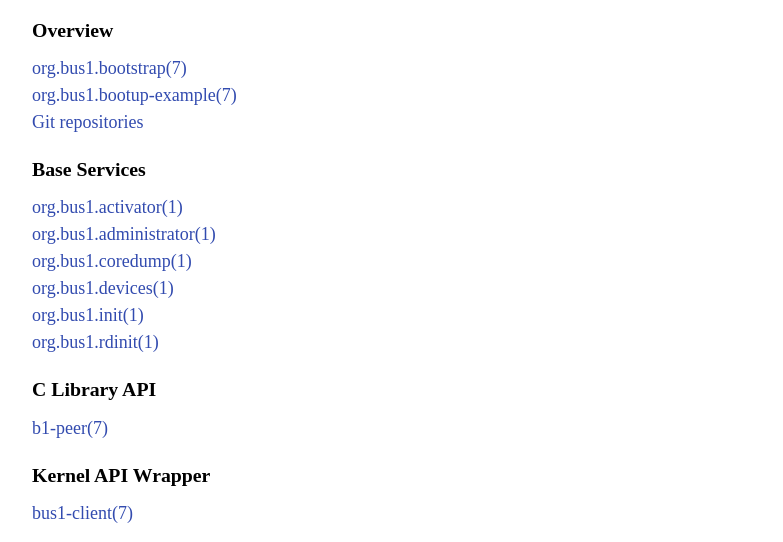
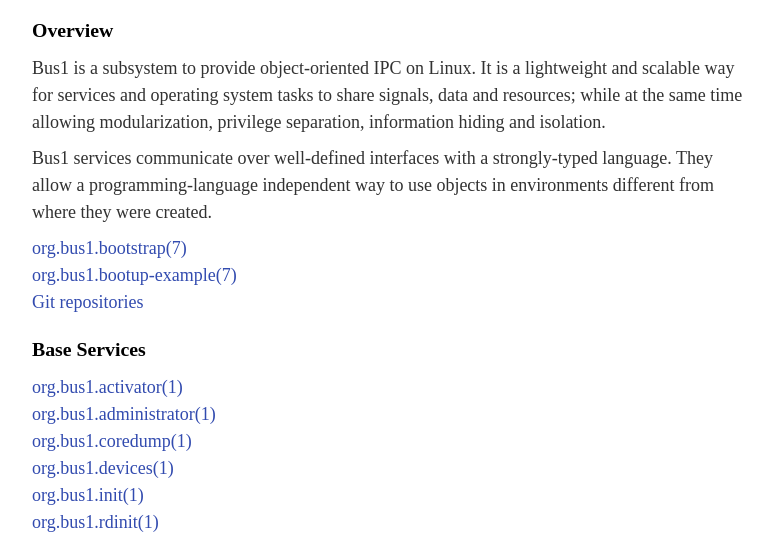
Before and after one commit to bus1/bus1.github.io, a plain HTML site: page index.html in a window 1280 px wide. Shown: the part 207-749 px from the top of the page, without its empty margins (248-1031 px from the left). Drawn offline with Linux system fonts and the light colour scheme.

Commit message:
Update from "documentation" repository

```diff
--- a/index.html
+++ b/index.html
@@ -5,7 +5,12 @@
       })(window,document,'script','//www.google-analytics.com/analytics.js','ga');
       ga('create', 'UA-75729104-1', 'auto');
       ga('send', 'pageview');
-    </script></head><body bgcolor="white" text="black" link="#0000FF" vlink="#840084" alink="#0000FF"><header><a href="index.html"><img src="bus1.svg" alt="bus1" style="width:64px;height:64px;"></a><span class="version">Version 1</span></header><div class="index"><div class="titlepage"><div><div><h2 class="title"><a name="id-1"></a>Bus1</h2></div></div></div><p>Friendly IPC for Linux</p><div class="indexdiv"><h3 class="title">Overview</h3><dl><dt>
+    </script></head><body bgcolor="white" text="black" link="#0000FF" vlink="#840084" alink="#0000FF"><header><a href="index.html"><img src="bus1.svg" alt="bus1" style="width:64px;height:64px;"></a><span class="version">Version 1</span></header><div class="index"><div class="titlepage"><div><div><h2 class="title"><a name="id-1"></a>Bus1</h2></div></div></div><p>Friendly IPC for Linux</p><div class="indexdiv"><h3 class="title">Overview</h3><p>Bus1 is a subsystem to provide object-oriented IPC on Linux. It is a
+    lightweight and scalable way for services and operating system tasks to
+    share signals, data and resources; while at the same time allowing modularization,
+    privilege separation, information hiding and isolation.</p><p>Bus1 services communicate over well-defined interfaces with a strongly-typed
+    language. They allow a programming-language independent way to use objects in
+    environments different from where they were created.</p><dl><dt>
         <a href="org.bus1.bootstrap.html"><span class="citerefentry"><span class="refentrytitle">org.bus1.bootstrap</span>(7)</span></a>
       </dt><dd></dd><dt>
         <a href="org.bus1.bootup-example.html"><span class="citerefentry"><span class="refentrytitle">org.bus1.bootup-example</span>(7)</span></a>
```
Also changed, not shown: org.bus1.bootup-example.html (+3 -3 lines).
